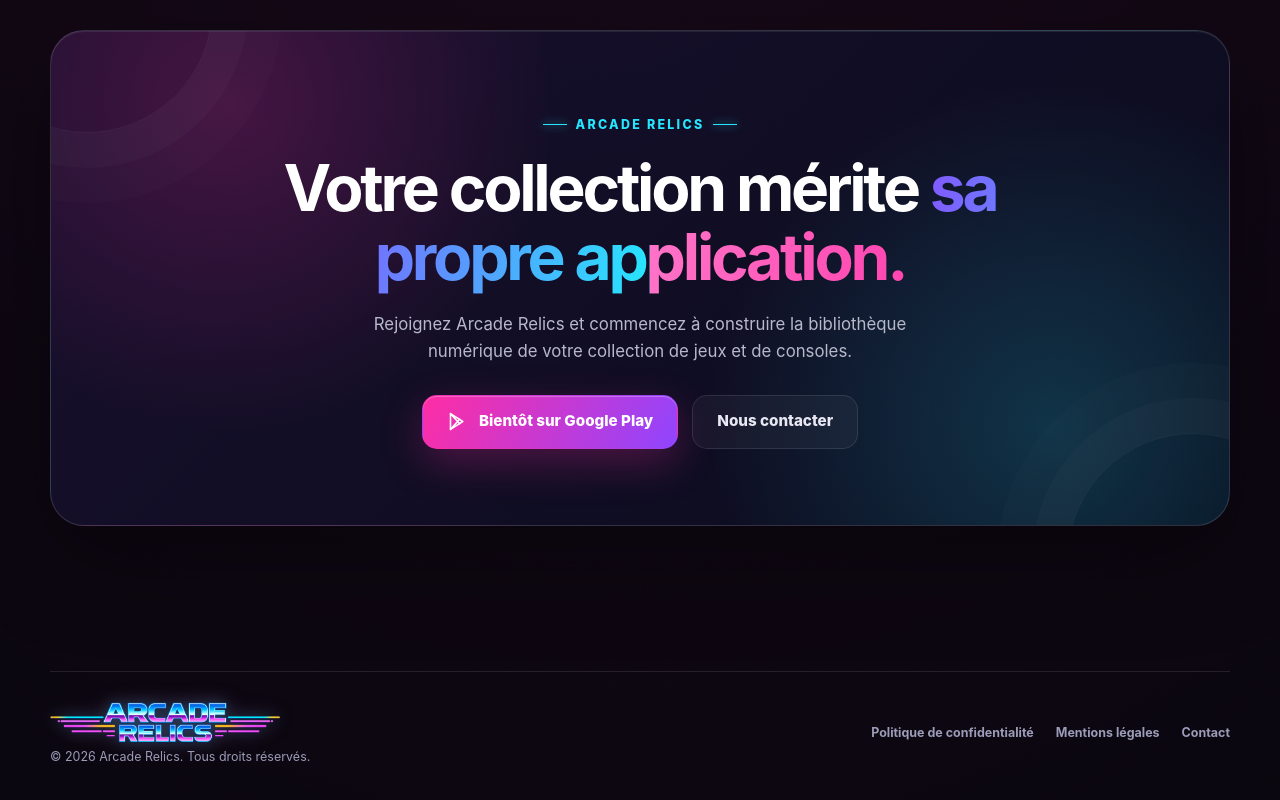
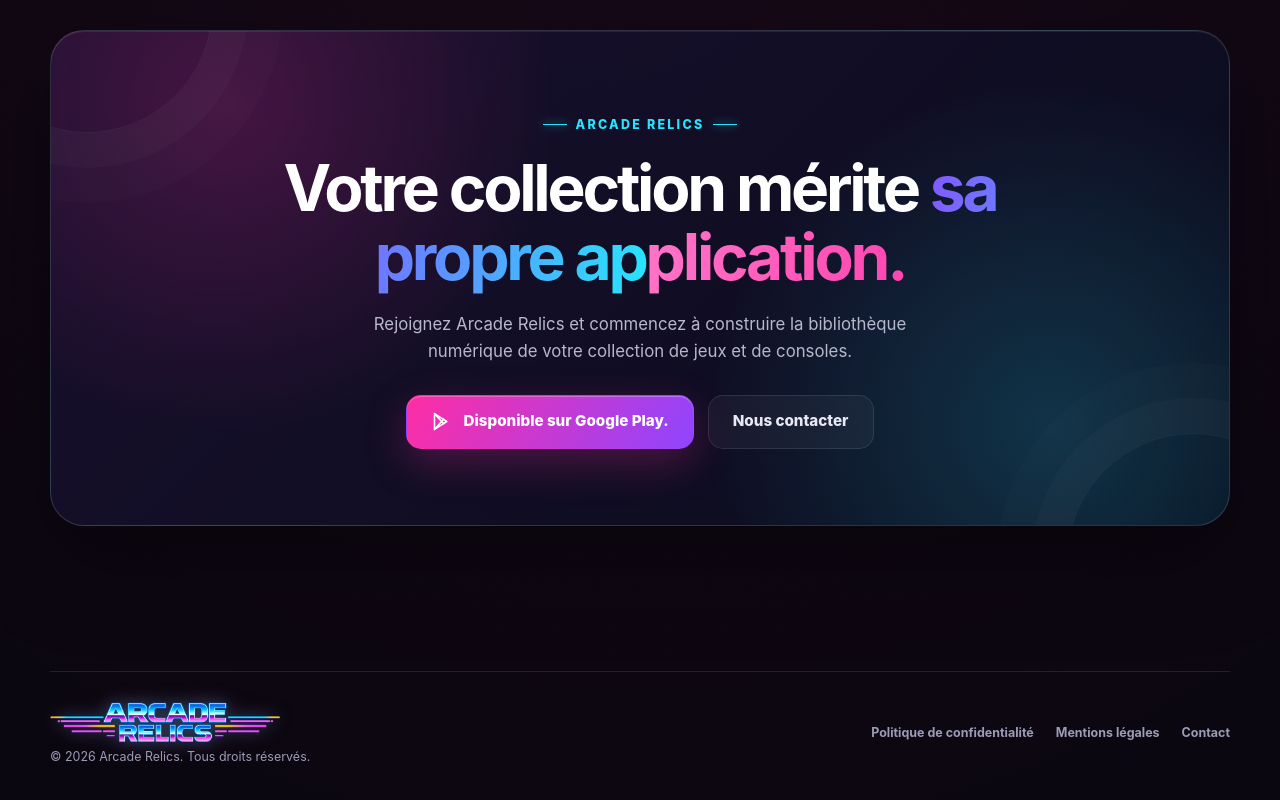
Before and after one commit to Otonate53/arcade-relics-site, a plain HTML site: page index.html in a window 1280 px wide. Shown: the part 4506-5306 px from the top of the page. Drawn offline with Linux system fonts and the light colour scheme.

Commit message:
Update index.html

```diff
--- a/index.html
+++ b/index.html
@@ -3668,12 +3668,14 @@ svg {
                         </p>
 
                         <div class="hero-actions">
-                            <a class="button button-primary" href="#" aria-label="Télécharger Arcade Relics sur Google Play">
+                          <a class="button button-primary"
+
+   href="https://play.google.com/store/apps/details?id=com.exemple.arcaderelics&pcampaignid=web_share">
                                 <svg class="icon" viewBox="0 0 24 24" aria-hidden="true">
                                     <path d="m4 3 14 9L4 21Z"/>
                                     <path d="m4 3 10.5 11.5M4 21l10.5-11.5"/>
                                 </svg>
-                                Bientôt sur Google Play
+                                Disponible sur Google Play.
                             </a>
 
                             <a class="button button-secondary" href="mailto:contact@arcaderelics.fr">
```
